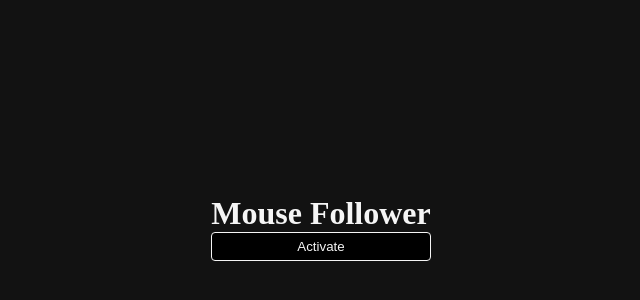
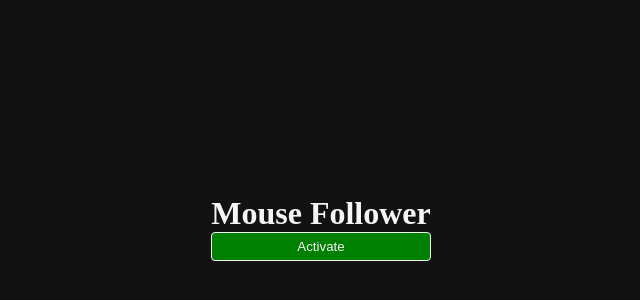
Before and after one commit to Espadv69/React_Beginner, a React (Vite) app in the folder 05-mouse-follower/: page / in a window 1280 px wide. Shown: the part 172-472 px from the top of the page, without its empty margins (319-959 px from the left). Built offline with nearby package versions, Linux system fonts and the light colour scheme.

Commit message:
feat: change button background color to red and add deactivated state styling

```diff
--- a/05-mouse-follower/src/css/Components.css
+++ b/05-mouse-follower/src/css/Components.css
@@ -8,5 +8,9 @@
   border-radius: 4px;
 
   color: currentColor;
-  background: #000;
+  background: red;
 }
+
+.deactivated {
+  background: green;
+}
```
